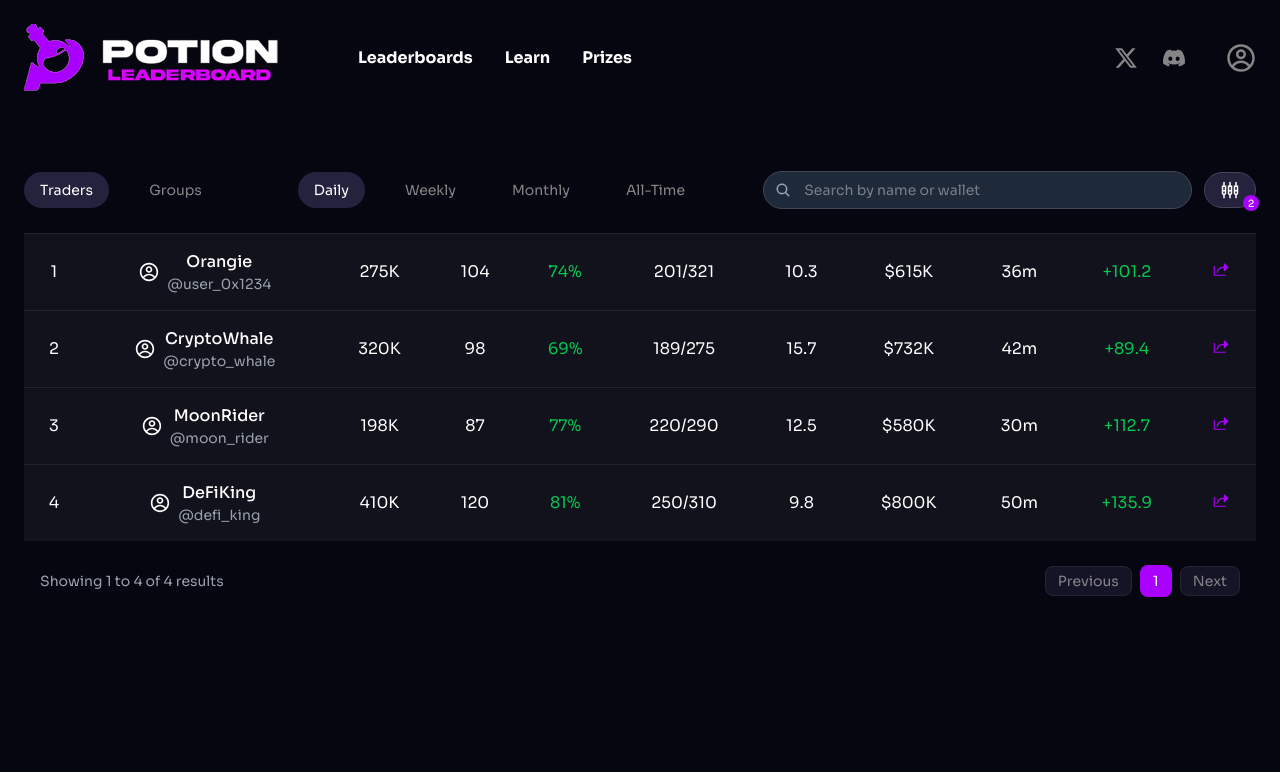
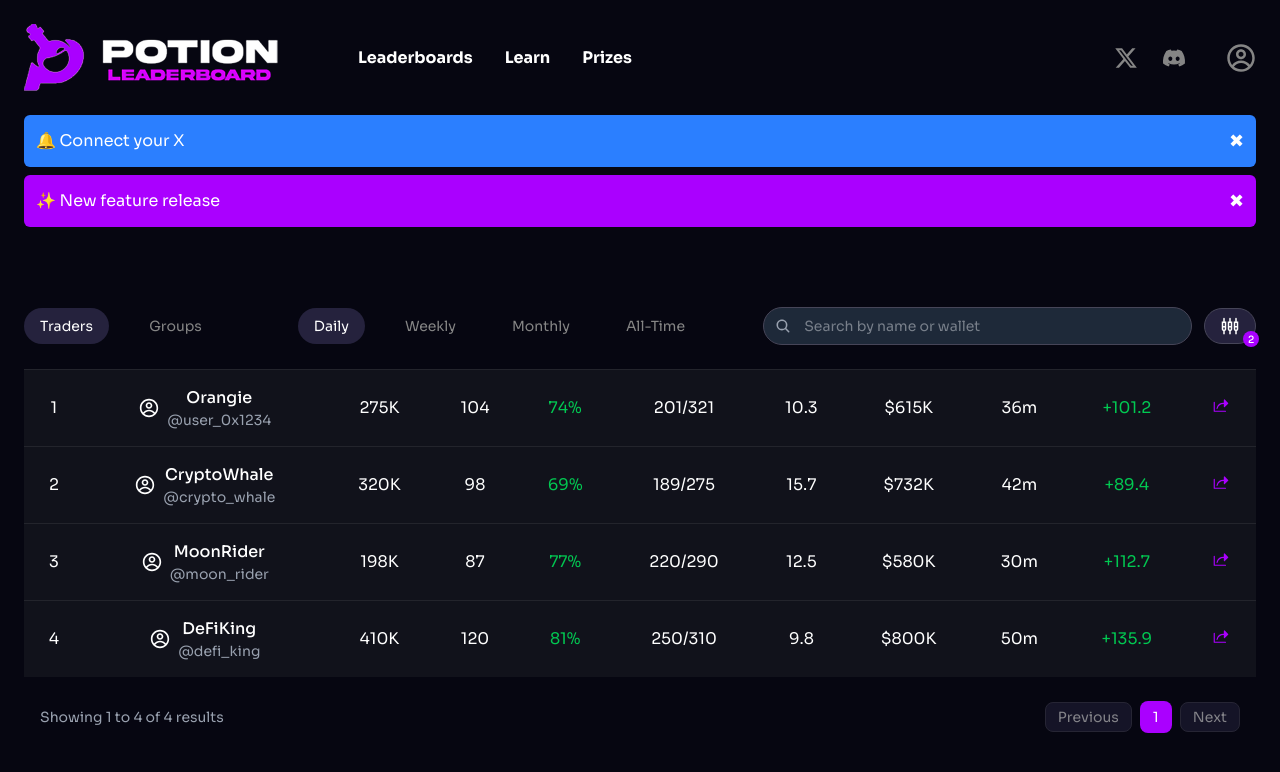
Before and after one commit to favourAyomikun/bounty-potion, a React (Vite) app: page / in a window 1280 px wide. Shown: the top 772 px of the page. Built offline with nearby package versions, Linux system fonts and the light colour scheme.

Commit message:
done with everything

```diff
--- /dev/null
+++ b/src/components/HeaderAlert.jsx
@@ -0,0 +1,28 @@
+import React, { useState } from "react";
+
+const HeaderAlert = () => {
+  const [showConnectAlert, setShowConnectAlert] = useState(true);
+  const [showFeatureAlert, setShowFeatureAlert] = useState(true);
+
+  return (
+    <div className="mb-4 space-y-2">
+      {/* Connect Alert */}
+      {showConnectAlert && (
+        <div className="bg-blue-500 text-white p-3 rounded-md flex justify-between items-center">
+          <span className="text-sm md:text-base">🔔 Connect your X</span>
+          <button onClick={() => setShowConnectAlert(false)} className="text-white text-base md:text-lg cursor-pointer">✖</button>
+        </div>
+      )}
+
+      {/* Feature Release Alert */}
+      {showFeatureAlert && (
+        <div className="bg-[#AA00FF] text-white p-3 rounded-md flex justify-between items-center">
+          <span className="text-sm md:text-base">✨ New feature release</span>
+          <button onClick={() => setShowFeatureAlert(false)} className="text-white text-base md:text-lg cursor-pointer">✖</button>
+        </div>
+      )}
+    </div>
+  );
+};
+
+export default HeaderAlert;
--- a/src/pages/LeaderboardPage.jsx
+++ b/src/pages/LeaderboardPage.jsx
@@ -6,6 +6,7 @@ import { MdOutlineSettingsInputComponent } from 'react-icons/md';
 import Groups from '../pages/sub-pages/Groups'
 import Traders from '../pages/sub-pages/Traders'
 import WalletModal from '../modals/WalletModal';
+import HeaderAlert from '../components/HeaderAlert';
 
 const Leaderboardpage = () => {
   // state to track selected filters
@@ -41,6 +42,9 @@ const Leaderboardpage = () => {
     <div className="bg-[#060611] min-h-screen text-white p-6">
       {/* Header */}
       <Header />
+
+      {/* Alerts */}
+      <HeaderAlert />
 
       <div className="flex flex-col md:flex-row items-center justify-between mt-20 mb-6">
         <div className="flex flex-col md:flex-row items-center gap-4 md:gap-20">
```
